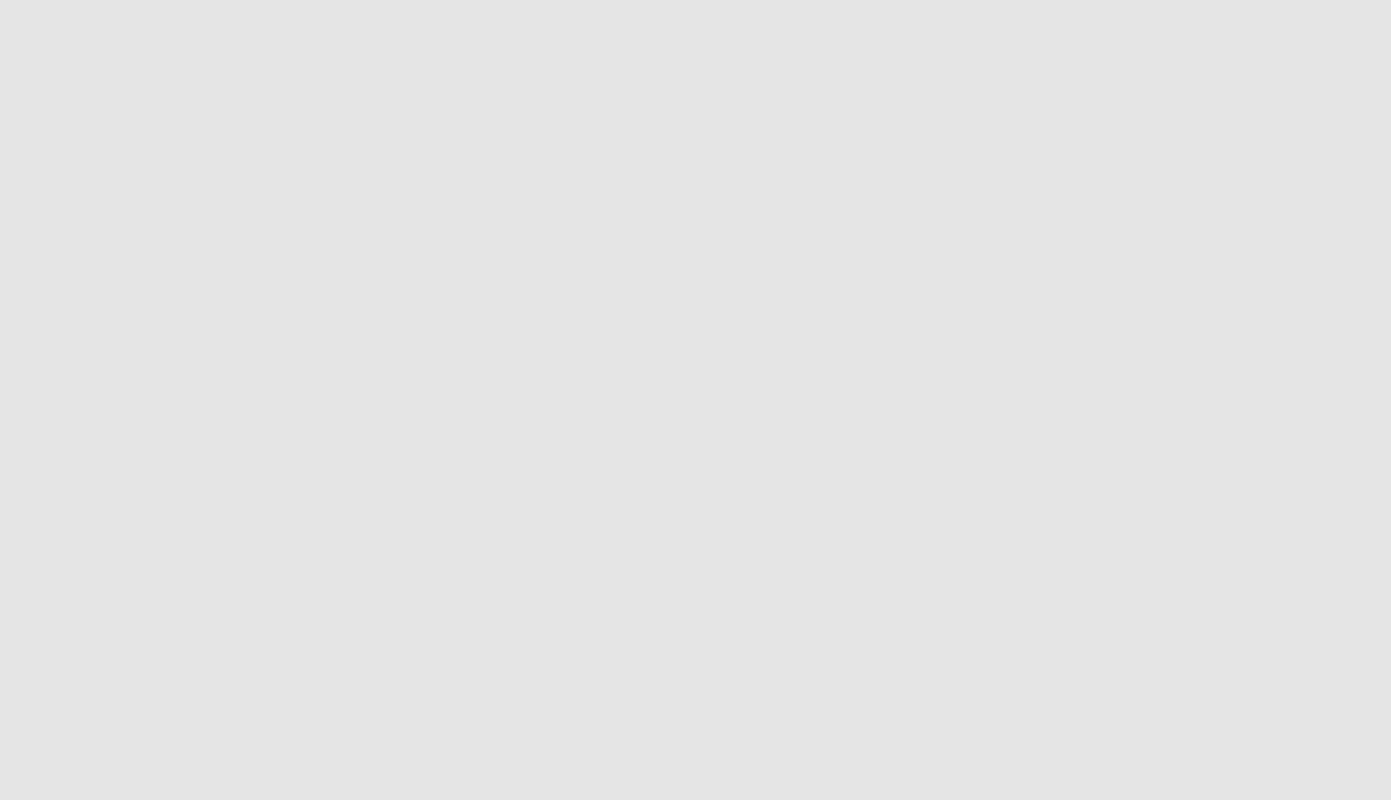
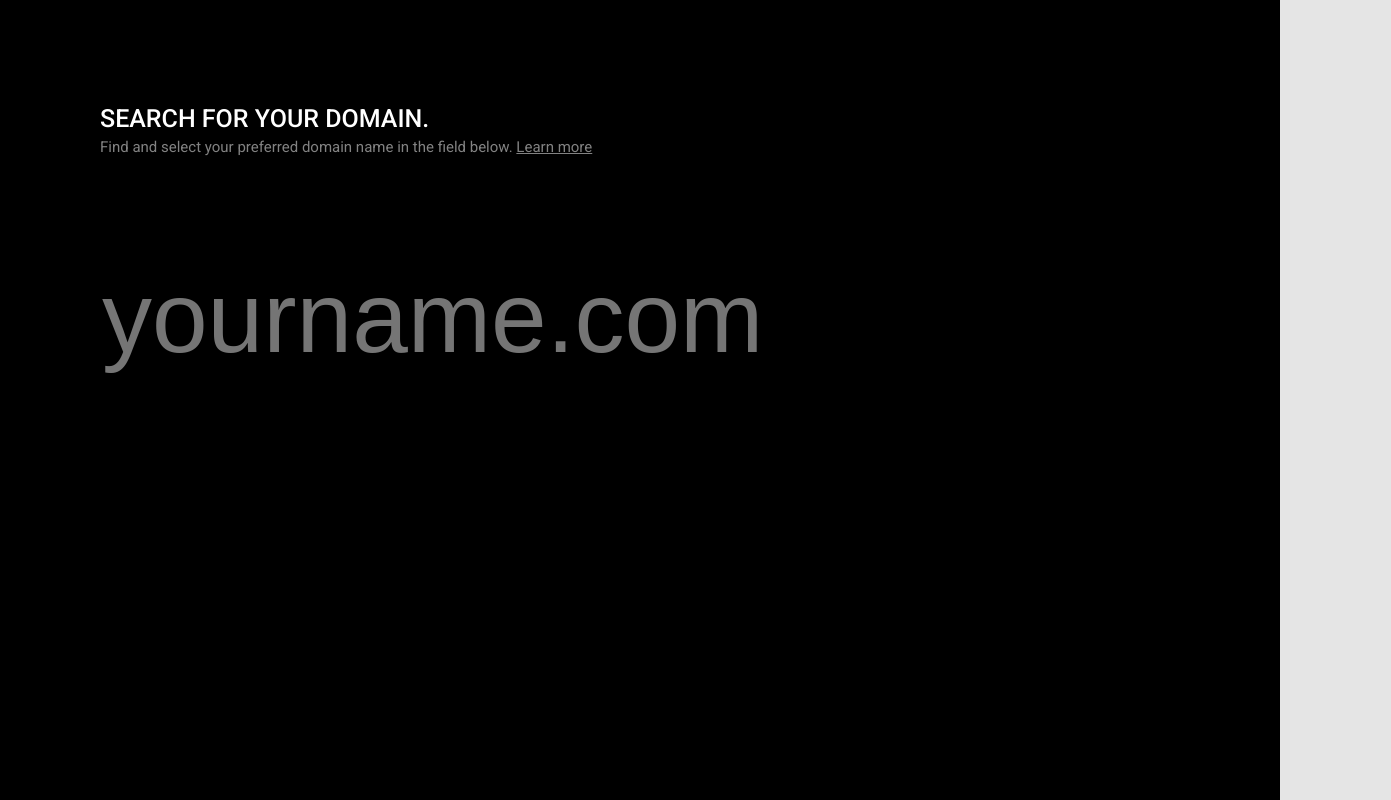
Before and after one commit to adexot/mallbly, a React (Create React App) app: page /domain in a window 1280 px wide. Shown: the whole page, 1391 px wide, since content can reach past the window. Built offline with nearby package versions, Linux system fonts and the light colour scheme.

Commit message:
create domain page

```diff
--- a/src/App.js
+++ b/src/App.js
@@ -3,6 +3,7 @@ import {BrowserRouter as Router, Route} from 'react-router-dom';
 import Home from './pages/home';
 import Signup from './pages/signup';
 import CMS from './pages/cms';
+import Domain from './pages/domain';
 
 const App = () => (
   <Router>
@@ -10,6 +11,7 @@ const App = () => (
       <Route exact path='/' component={Home} />
       <Route exact path='/cms' component={CMS} />
       <Route exact path='/signup' component={Signup} />
+      <Route exact path='/domain' component={Domain} />
     </Fragment>
   </Router>
 );
--- a/src/components/CMSSidebar/domain/index.js
+++ b/src/components/CMSSidebar/domain/index.js
@@ -1,5 +1,6 @@
 import React from 'react';
 import ReactSVG from 'react-svg';
+import {Link} from 'react-router-dom';
 import { composeClasses } from '../../../utils';
 import styles from './domain.module.scss';
 
@@ -29,9 +30,9 @@ const Domain = () => (
                 </div>
             </div>
             <div>
-                <button className={styles.continueButton}>
+                <Link to='/domain' className={styles.continueButton}>
                     Continue
-                </button>
+                </Link>
             </div>
         </form>
     </div>
--- /dev/null
+++ b/src/pages/domain/domain.js
@@ -0,0 +1,116 @@
+import React, {Component} from 'react';
+import { Link, } from 'react-router-dom';
+import styles from './domain.module.scss';
+import { composeClasses } from '../../utils';
+
+const optionMock = [
+    {
+        domain: 'hellow.com',
+        price: 'N3,400 / year',
+        availability: false,
+    },
+    {
+        domain: 'hellow.com',
+        price: 'N3,400 / year',
+        availability: false,
+    },
+    {
+        domain: 'hellow.com',
+        price: 'N3,400 / year',
+        availability: true,
+    },
+    {
+        domain: 'hellow.com',
+        price: 'N3,400 / year',
+        availability: true,
+    },
+    {
+        domain: 'hellow.com',
+        price: 'N3,400 / year',
+        availability: true,
+    },
+    {
+        domain: 'hellow.com',
+        price: 'N3,400 / year',
+        availability: true,
+    },
+    {
+        domain: 'hellow.com',
+        price: 'N3,400 / year',
+        availability: true,
+    },
+    {
+        domain: 'hellow.com',
+        price: 'N3,400 / year',
+        availability: true,
+    },
+    {
+        domain: 'hellow.com',
+        price: 'N3,400 / year',
+        availability: true,
+    },
+];
+
+class Domain extends Component {
+    constructor(props){
+        super(props);
+
+        this.state = {
+            input: '',
+            selectedOption: null, //NOTE: this is used to denote a default state of an array index
+        };
+    }
+
+    onInputChange(e) {
+        this.setState({
+            input: e.target.value,
+            selectedOption: null
+        });
+    }
+
+    selectOptionHandler(e) {
+        e.preventDefault();
+        // TODO: write logic to get the selected option
+        this.setState({
+            selectedOption: 1
+        });
+    }
+
+    render() {
+        const {input, selectedOption} = this.state;
+        return(
+            <div className={styles.domainContainer}>
+                <div className={styles.domainIntro}>
+                    <h3>Search for YOUR DOMAIN.</h3>
+                    <p>
+                        Find and select your preferred domain name in the field below. <Link to='#'>Learn more</Link>
+                    </p>
+                </div>
+                <form action="#" className={styles.domainForm}>
+                    <input
+                        onChange={(e) => this.onInputChange(e)}
+                        type="text"
+                        placeholder='yourname.com'
+                    />
+                </form>
+                <ul
+                    className={composeClasses(styles.domainOptions, input && styles.show, selectedOption && styles.hide)}
+                    onClick={(e) => this.selectOptionHandler(e)}
+                >
+                    {optionMock && Array.isArray(optionMock) && optionMock.map(option => (
+                        <li className={!option.availability && styles.unavailable}>
+                            <span className={styles.domainName}>{option.domain}</span>
+                            <span className={styles.domainDetails}>{option.availability ? option.price : 'UNAVAILABLE'}</span>
+                        </li>
+                    ))}
+                </ul>
+                <div className={composeClasses(styles.selectedOption, selectedOption && styles.show)}>
+                    <p>for N3,400 per year</p>
+                    <Link to='#' className={styles.continueButton}>Continue</Link>
+                </div>
+            </div>
+        );
+    }
+}
+
+export default Domain;
--- /dev/null
+++ b/src/pages/domain/domain.module.scss
@@ -0,0 +1,115 @@
+* {
+    box-sizing: border-box;
+}
+.domainContainer {
+    width: 100%;
+    height: 100vh;
+    background-color: #000;
+    padding: 100px;
+}
+
+.domainIntro {
+    h3 {
+        color: #fff;
+        font-size: 25px;
+        font-weight: 500;
+        margin: 0;
+        line-height: 1.5;
+        text-transform: uppercase;
+    }
+
+    p, a {
+        color: #828282;
+        font-size: 15px;
+        margin: 0;
+        line-height: 1.2;
+    }
+
+    a {
+        text-decoration: underline;
+    }
+}
+
+.domainForm {
+    margin-top: 100px;
+
+    input {
+        background-color: transparent;
+        border: 0;
+        color: #fff;
+        font-size: 100px;
+        font-weight: 100;
+        line-height: 1.2;
+        outline: none;
+    }
+}
+
+.domainOptions {
+    color: #fff;
+    font-size: 15px;
+    max-width: 750px;
+    max-height: 300px;
+    list-style: none;
+    margin-top: 40px;
+    overflow-y: auto;
+    padding-right: 20px;
+    opacity: 0;
+    transition: opacity .5s ease-in-out;
+
+    li {
+        line-height: 50px;
+        cursor: pointer;
+
+        &:hover {
+            background-color: #fff;
+            border-radius: 3px;
+            color: #000;
+            padding: 0 10px;
+        }
+
+        &.unavailable {
+            color: #5d5d5d;
+            cursor: not-allowed;
+        }
+    }
+
+    .domainName, .domainDetails {
+        display: inline-block;
+        width: 50%
+    }
+
+    .domainDetails {
+        text-align: right;
+    }
+
+    &.show {
+        display: block;
+        opacity: 1;
+    }
+
+    &.hide {
+        display: none;
+    }
+}
+
+.selectedOption {
+    color: #fff;
+    display: none;
+
+    p {
+        font-size: 20px;
+    }
+
+    .continueButton {
+        color: #fff;
+        border: 1px solid #fff;
+        display: inline-block;
+        font-size: 15px;
+        padding: 5px 20px;
+        margin-top: 20px;
+    }
+
+    &.show {
+        display: block;
+    }
+}
--- /dev/null
+++ b/src/pages/domain/index.js
@@ -0,0 +1 @@
+export {default} from './domain';
```
